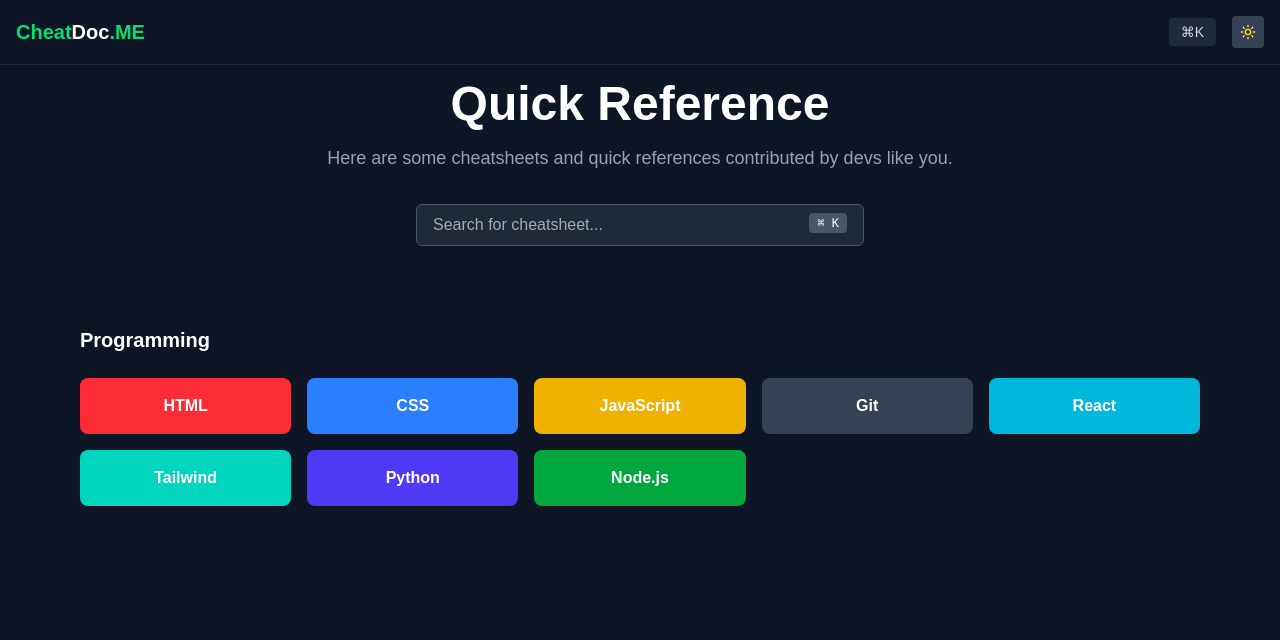
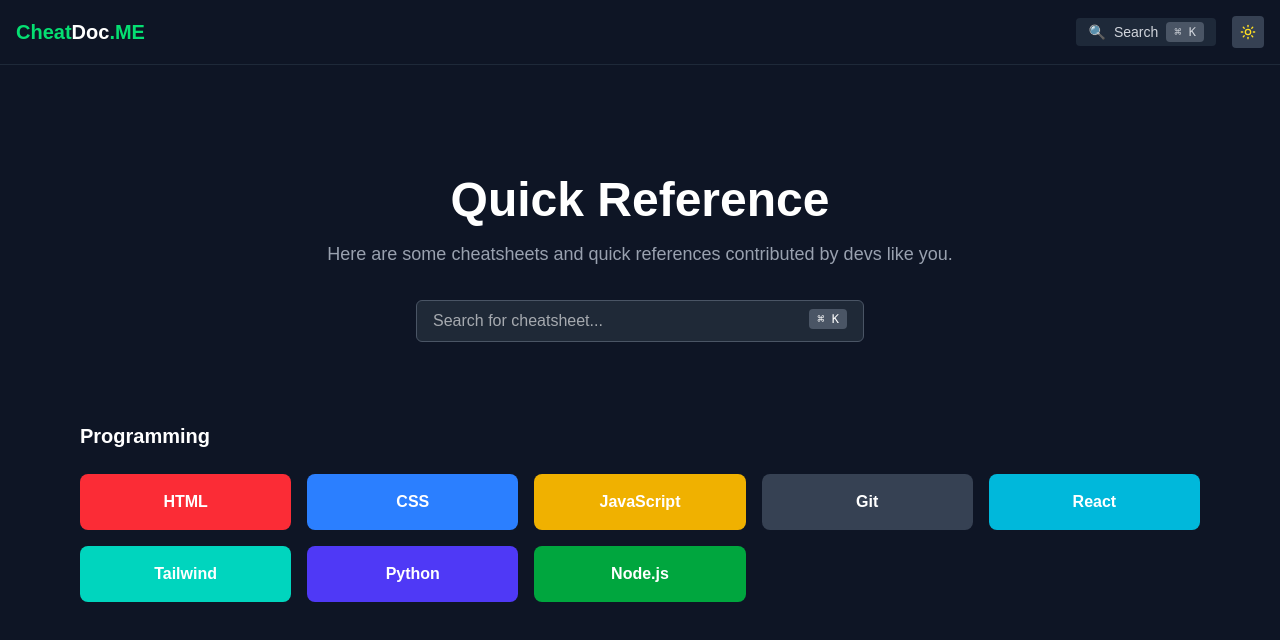
Before and after one commit to luiscolon0426/cheat-doc, a Next.js app in the folder cheat-doc/: page / in a window 1280 px wide. Shown: the top 640 px of the page. Built offline with nearby package versions, Linux system fonts and the light colour scheme.

Commit message:
added search to the header

```diff
--- a/cheat-doc/src/app/components/Header.tsx
+++ b/cheat-doc/src/app/components/Header.tsx
@@ -1,35 +1,35 @@
 "use client";
 import Link from "next/link";
-import { useEffect, useState } from "react";
 import { Sun, Moon } from "lucide-react";
+import { useState } from "react";
 
-export default function Header() {
+export default function Header({
+  onSearchClick,
+}: {
+  onSearchClick: () => void;
+}) {
   const [darkMode, setDarkMode] = useState(true);
-
-  useEffect(() => {
-    document.documentElement.classList.toggle("dark", darkMode);
-  }, [darkMode]);
 
   return (
     <header className="fixed top-0 left-0 right-0 z-50 bg-[#0e1525] border-b border-gray-800">
       <div className="max-w-7xl mx-auto px-4 py-4 flex justify-between items-center">
+        {/* Logo */}
         <Link href="/" className="text-xl font-bold text-green-400">
           Cheat<span className="text-white">Doc</span>.ME
         </Link>
 
+        {/* Actions */}
         <div className="flex items-center gap-2">
-          <button
-            className="bg-gray-800 text-sm text-gray-300 px-3 py-1 rounded hover:bg-gray-700"
-            onClick={() => {
-              const event = new KeyboardEvent("keydown", {
-                key: "k",
-                metaKey: true,
-              });
-              window.dispatchEvent(event);
-            }}
+          {/* Search Trigger */}
+          <div
+            onClick={onSearchClick}
+            className="bg-gray-800 text-sm text-gray-300 px-3 py-1 rounded hover:bg-gray-700 cursor-pointer flex items-center gap-2"
           >
-            ⌘K
-          </button>
+            🔍 <span className="hidden sm:inline">Search</span>
+            <kbd className="bg-gray-600 px-2 py-0.5 rounded text-xs">⌘ K</kbd>
+          </div>
+
+          {/* Dark Mode Toggle */}
           <button
             onClick={() => setDarkMode(!darkMode)}
             className="ml-2 p-2 rounded bg-gray-700 hover:bg-gray-600 transition"
--- a/cheat-doc/src/app/page.tsx
+++ b/cheat-doc/src/app/page.tsx
@@ -1,7 +1,6 @@
 "use client";
-import Head from "next/head";
+import { useEffect, useState } from "react";
 import Header from "./components/Header";
-import { useEffect, useState } from "react";
 import SearchModal from "./components/searchModal";
 
 export default function Home() {
@@ -25,13 +24,13 @@
 
   return (
     <>
-      <main className="bg-[#0e1525] min-h-screen text-white">
-        {/* Header */}
+      <Header onSearchClick={() => setOpenModal(true)} />
 
-        {openModal && (
-          <SearchModal close={() => setOpenModal(false)} open={false} />
-        )}
+      {openModal && (
+        <SearchModal open={openModal} close={() => setOpenModal(false)} />
+      )}
 
+      <main className="bg-[#0e1525] min-h-screen text-white pt-24">
         {/* Hero Section */}
         <div className="text-center py-20 px-4">
           <h1 className="text-4xl sm:text-5xl font-bold">Quick Reference</h1>
@@ -40,6 +39,7 @@
             like you.
           </p>
 
+          {/* Search Field */}
           <div className="mt-8 max-w-md mx-auto">
             <div
               className="w-full px-4 py-2 rounded-md bg-[#1f2937] text-white text-left placeholder-gray-400 border border-gray-600 cursor-pointer hover:border-blue-500 transition"
@@ -78,9 +78,6 @@
           </div>
         </div>
       </main>
-
-      {/* Search Modal */}
-      <SearchModal open={openModal} close={() => setOpenModal(false)} />
     </>
   );
 }
```
